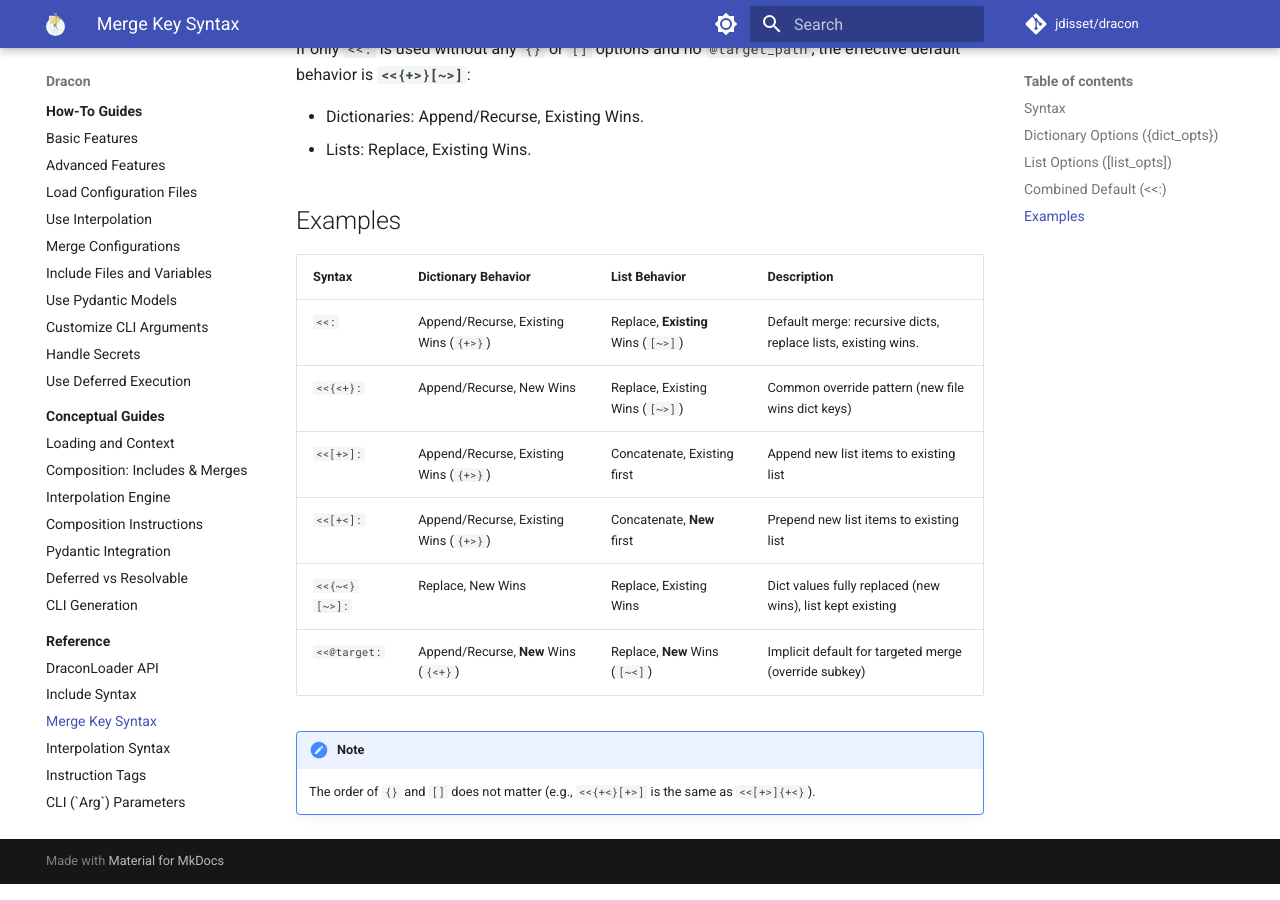
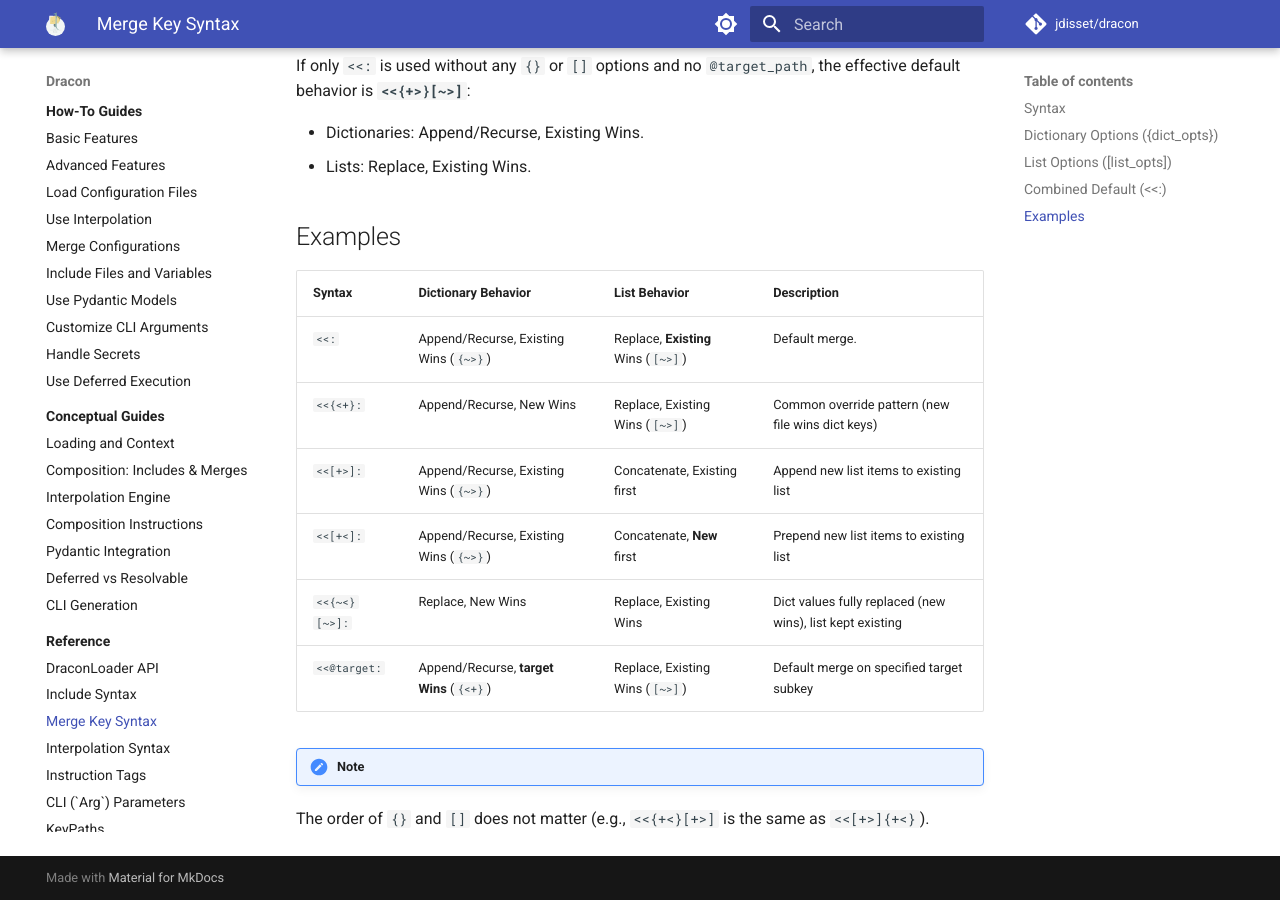
Before and after one commit to jdisset/dracon, an MkDocs documentation site: the page built from docs/reference/merge_syntax.md, in a window 1280 px wide and 900 px high, scrolled down 1978 px. Built offline with MkDocs 1.6.1 and Material for MkDocs 9.7.7, drawn with Linux system fonts in a browser that asks for light colours; comment, search, counter and statistics services are not loaded.

Commit message:
explaining nuances of merges

```diff
--- a/docs/reference/merge_syntax.md
+++ b/docs/reference/merge_syntax.md
@@ -1,7 +1,7 @@
 # Reference: Merge Key Syntax
 
 !!! abstract
-    Dracon extends the standard YAML merge key (`<<:`) to provide fine-grained control over how dictionaries (mappings) and lists (sequences) are combined during configuration composition.
+Dracon extends the standard YAML merge key (`<<:`) to provide fine-grained control over how dictionaries (mappings) and lists (sequences) are combined during configuration composition.
 
 ## Syntax
 
@@ -31,7 +31,7 @@ Placed inside `{}`. Combine one mode option with one priority option. Optional d
   - `N` (integer, e.g., `{+2>}`): Limits recursion depth for `+` mode to `N` levels. Deeper levels are resolved by priority without recursion.
 
 !!! note default
-    If `{}` is omitted or empty _and_ no `@target_path` is specified, defaults to `{+>}` (Append/Recurse, Existing Wins). If `@target_path` _is_ specified, the default usually implies an override intent, changing to `{<+}` (Append/Recurse, New Wins).
+If `{}` is omitted or empty _and_ no `@target_path` is specified, defaults to `{+>}` (Append/Recurse, Existing Wins). If `@target_path` _is_ specified, the default usually implies an override intent, changing to `{<+}` (Append/Recurse, New Wins).
 
 ## List Options (`[list_opts]`)
 
@@ -47,7 +47,7 @@ Placed inside `[]`. Combine one mode option with one priority option. Applies on
   - `N` (integer, e.g., `[+1<]`): Limits recursion depth within nested structures _during list concatenation_ (less common).
 
 !!! note default
-    If `[]` is omitted or empty, it defaults to `[~>]` (Replace, **Existing** Wins).
+If `[]` is omitted or empty, it defaults to `[~>]` (Replace, **Existing** Wins).
 
 ## Combined Default (`<<:`)
 
@@ -58,14 +58,14 @@ If only `<<:` is used without any `{}` or `[]` options and no `@target_path`, th
 
 ## Examples
 
-| Syntax        | Dictionary Behavior                    | List Behavior                       | Description                                                   |
-| :------------ | :------------------------------------- | :---------------------------------- | :------------------------------------------------------------ |
-| `<<:`         | Append/Recurse, Existing Wins (`{+>}`) | Replace, **Existing** Wins (`[~>]`) | Default merge: recursive dicts, replace lists, existing wins. |
-| `<<{<+}:`     | Append/Recurse, New Wins               | Replace, Existing Wins (`[~>]`)     | Common override pattern (new file wins dict keys)             |
-| `<<[+>]:`     | Append/Recurse, Existing Wins (`{+>}`) | Concatenate, Existing first         | Append new list items to existing list                        |
-| `<<[+<]:`     | Append/Recurse, Existing Wins (`{+>}`) | Concatenate, **New** first          | Prepend new list items to existing list                       |
-| `<<{~<}[~>]:` | Replace, New Wins                      | Replace, Existing Wins              | Dict values fully replaced (new wins), list kept existing     |
-| `<<@target:`  | Append/Recurse, **New** Wins (`{<+}`)  | Replace, **New** Wins (`[~<]`)      | Implicit default for targeted merge (override subkey)         |
+| Syntax        | Dictionary Behavior                      | List Behavior                       | Description                                               |
+| :------------ | :--------------------------------------- | :---------------------------------- | :-------------------------------------------------------- |
+| `<<:`         | Append/Recurse, Existing Wins (`{~>}`)   | Replace, **Existing** Wins (`[~>]`) | Default merge.                                            |
+| `<<{<+}:`     | Append/Recurse, New Wins                 | Replace, Existing Wins (`[~>]`)     | Common override pattern (new file wins dict keys)         |
+| `<<[+>]:`     | Append/Recurse, Existing Wins (`{~>}`)   | Concatenate, Existing first         | Append new list items to existing list                    |
+| `<<[+<]:`     | Append/Recurse, Existing Wins (`{~>}`)   | Concatenate, **New** first          | Prepend new list items to existing list                   |
+| `<<{~<}[~>]:` | Replace, New Wins                        | Replace, Existing Wins              | Dict values fully replaced (new wins), list kept existing |
+| `<<@target:`  | Append/Recurse, **target Wins** (`{<+}`) | Replace, Existing Wins (`[~>]`)     | Default merge on specified target subkey                  |
 
 !!! note
-    The order of `{}` and `[]` does not matter (e.g., `<<{+<}[+>]` is the same as `<<[+>]{+<}`).
+The order of `{}` and `[]` does not matter (e.g., `<<{+<}[+>]` is the same as `<<[+>]{+<}`).
```
Also changed, not shown: docs/guides/merge-configs.md (+2 -3 lines).
